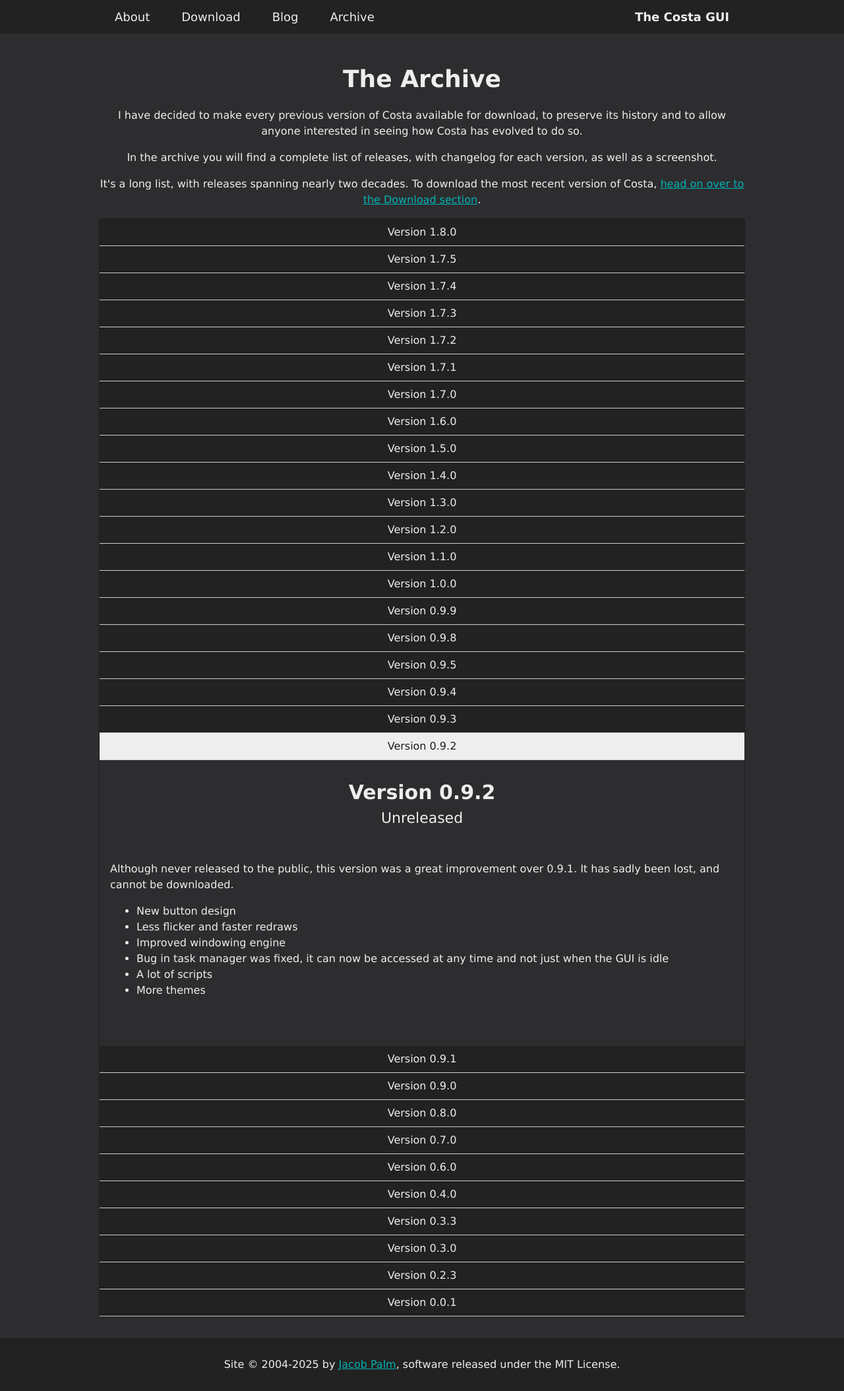
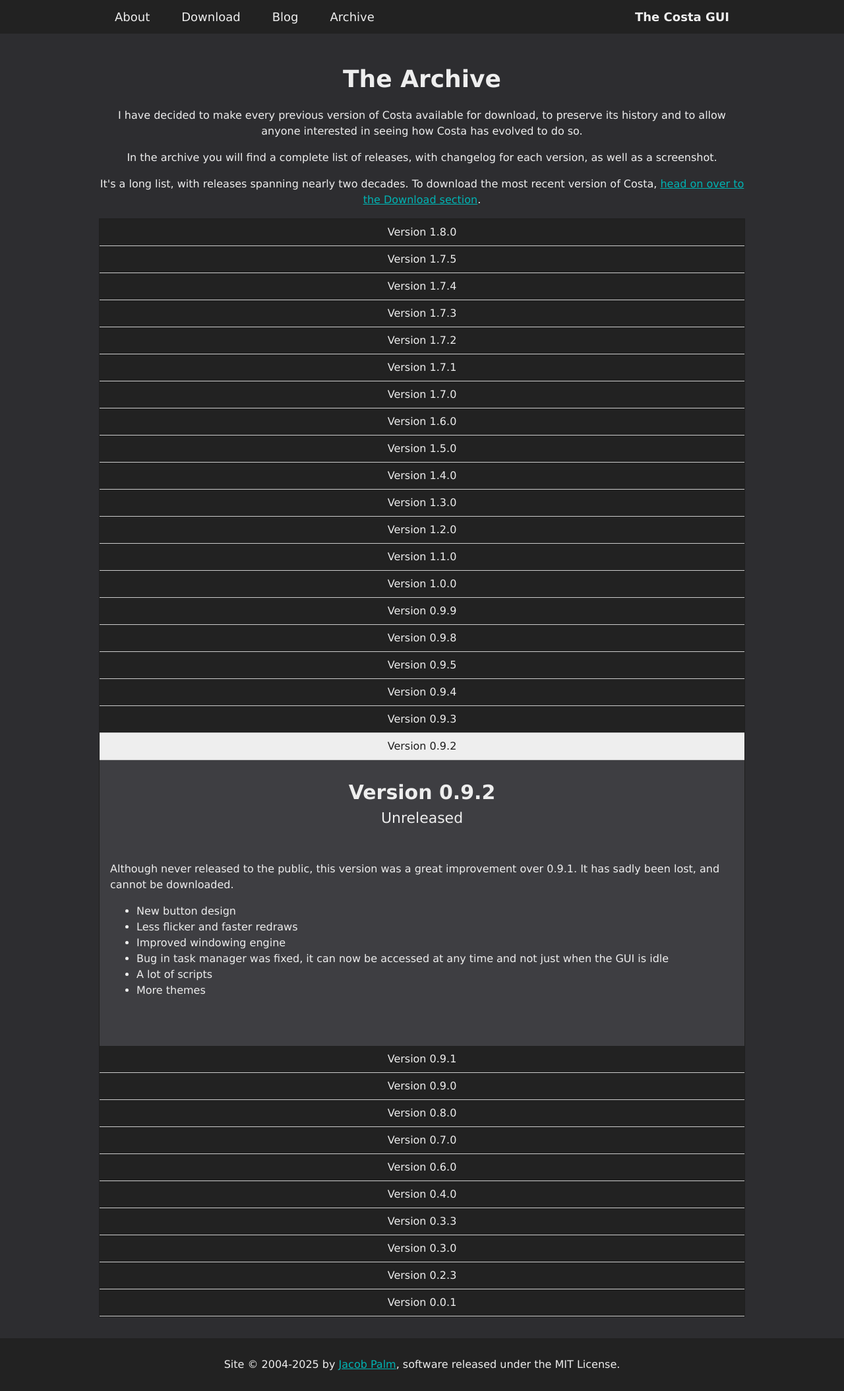
Before and after one commit to jacobpalm/costa.jacobpalm.dk, a Jekyll site: the page built from _archive/092.md, in a window 1280 px wide. Shown: the whole page at 66% size. Built offline with Jekyll 4.4.1, drawn with Linux system fonts in a browser that asks for light colours; nearby versions of some CDN libraries; library files that are not in the unit come from our copies.

Commit message:
Update archivelist.html

```diff
--- a/_includes/archivelist.html
+++ b/_includes/archivelist.html
@@ -11,7 +11,7 @@
 			{% for archiveversion in archiveversions %}
 				{% if archiveversion.title == page.title %}
 					<a href="{{ site.baseURL }}/archive.html" class="w3-bar-item w3-border-bottom w3-mobile w3-center activeitem">Version {{ archiveversion.title }}</a>
-					<div class="w3-content" style="padding: 16px;" id="expandeditem">
+					<div class="w3-content lightcolor" style="padding: 16px;" id="expandeditem">
 						<article>
 							<div class="w3-center">
 								<h2>Version {{ page.title }}</h2>
```
